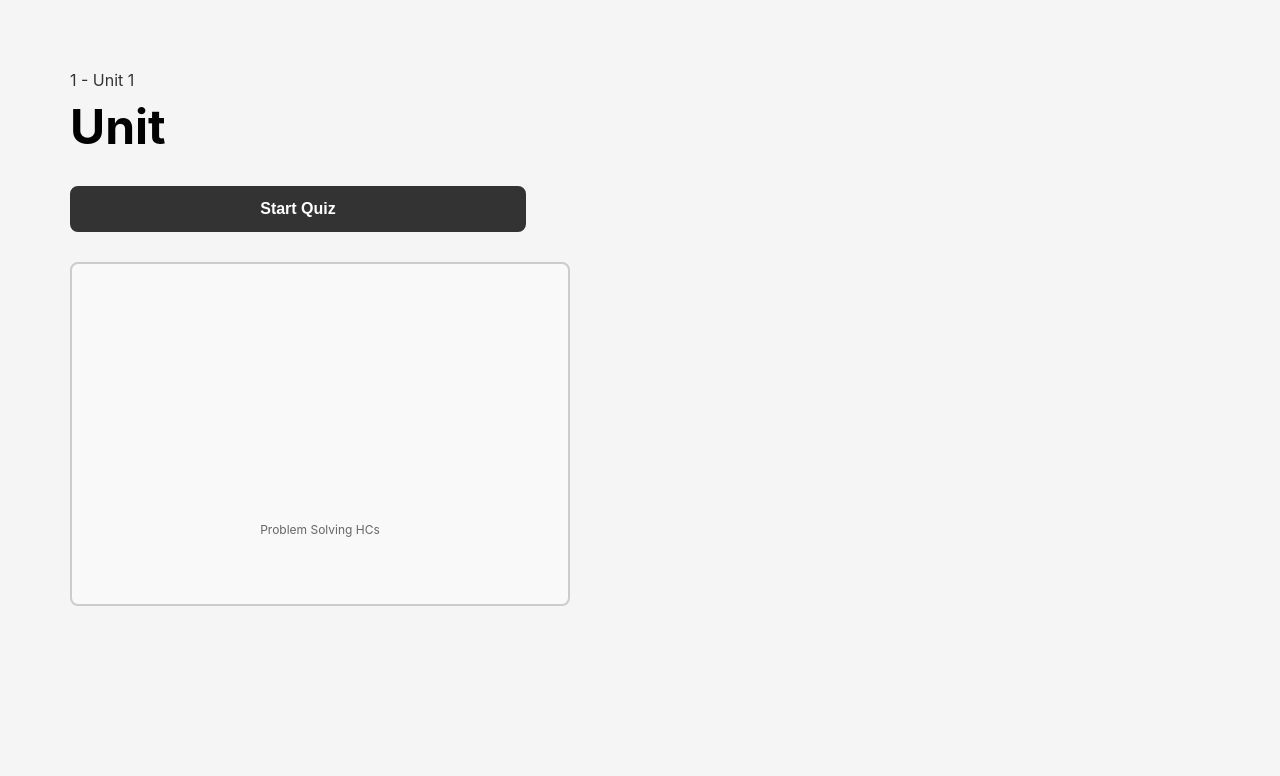
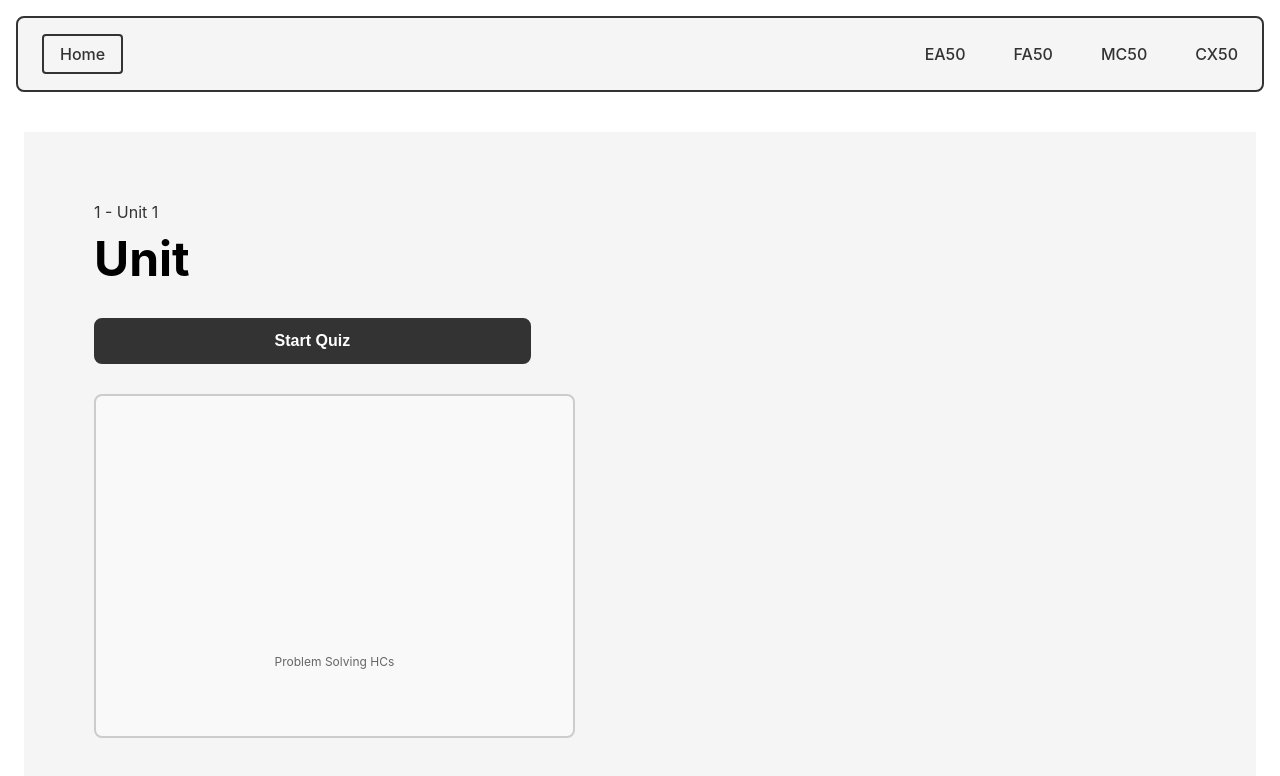
Before and after one commit to autinn/gamify-hc, a React (Create React App) app in the folder frontend/: page /course/1/unit/1 in a window 1280 px wide. Shown: the top 776 px of the page. Built offline with nearby package versions, Linux system fonts and the light colour scheme.

Commit message:
Update NavBar and MainLayout files

```diff
--- a/frontend/package.json
+++ b/frontend/package.json
@@ -9,6 +9,7 @@
     "@testing-library/user-event": "^13.5.0",
     "react": "^19.2.0",
     "react-dom": "^19.2.0",
+    "react-router-dom": "^7.9.5",
     "react-scripts": "5.0.1",
     "web-vitals": "^2.1.4"
   },
--- a/frontend/src/App.js
+++ b/frontend/src/App.js
@@ -1,5 +1,6 @@
 import React from 'react';
 import { BrowserRouter as Router, Routes, Route } from 'react-router-dom';
+import MainLayout from './components/common/layout/MainLayout';
 import MainPage from './pages/MainPage';
 import CoursePage from './pages/CoursePage';
 import UnitPage from './pages/UnitPage';
@@ -8,11 +9,13 @@ import './App.css';
 function App() {
   return (
     <Router>
+       <MainLayout>
       <Routes>
         <Route path="/" element={<MainPage />} />
         <Route path="/course/:courseId" element={<CoursePage />} />
         <Route path="/course/:courseId/unit/:unitId" element={<UnitPage />} />
       </Routes>
+      </MainLayout>
     </Router>
   );
 }
--- /dev/null
+++ b/frontend/src/components/common/layout/Header.css
@@ -0,0 +1,91 @@
+.header {
+  display: flex;
+  align-items: center;
+  justify-content: space-between;
+  padding: 16px 24px;
+  background-color: #f5f5f5;
+  border: 2px solid #333;
+  border-radius: 8px;
+  margin: 16px;
+  gap: 40px;
+  position: relative;
+  z-index: 100;
+}
+
+.header__home-button {
+  padding: 8px 16px;
+  border: 2px solid #333;
+  border-radius: 4px;
+  text-decoration: none;
+  color: #333;
+  font-weight: 500;
+  white-space: nowrap;
+  transition: background-color 0.2s;
+  flex-shrink: 0;
+}
+
+.header__home-button:hover {
+  background-color: #e0e0e0;
+}
+
+.header__course-nav {
+  display: flex;
+  gap: 48px;
+  margin-left: -10px;
+  flex-shrink: 0;
+  position: relative;
+}
+
+.header__course-link {
+  text-decoration: none;
+  color: #333;
+  font-weight: 500;
+  padding-bottom: 4px;
+  border-bottom: 2px solid transparent;
+  transition: border-color 0.2s;
+  white-space: nowrap;
+}
+
+.header__course-link:hover {
+  border-bottom-color: #999;
+}
+
+.header__course-link--active {
+  border-bottom: 2px solid #333;
+}
+
+.header__course-item {
+  position: relative;
+  display: inline-block;
+}
+
+.header__dropdown {
+  position: absolute;
+  top: calc(100% + 8px);
+  right: 0;
+  background-color: #ffffff;
+  border: 2px solid #333;
+  border-radius: 4px;
+  min-width: 220px;
+  box-shadow: 0 4px 8px rgba(0, 0, 0, 0.1);
+  z-index: 1000;
+  max-height: calc(100vh - 200px);
+  overflow-y: auto;
+}
+
+.header__dropdown-item {
+  display: block;
+  padding: 12px 16px;
+  text-decoration: none;
+  color: #333;
+  border-bottom: 1px solid #f0f0f0;
+  transition: background-color 0.2s;
+}
+
+.header__dropdown-item:last-child {
+  border-bottom: none;
+}
+
+.header__dropdown-item:hover {
+  background-color: #f5f5f5;
+}
--- a/frontend/src/components/common/layout/Header.js
+++ b/frontend/src/components/common/layout/Header.js
@@ -0,0 +1,85 @@
+import React, { useState } from 'react';
+import { Link, useLocation } from 'react-router-dom';
+import './Header.css';
+
+const Header = () => {
+  const location = useLocation();
+  const pathParts = location.pathname.split('/');
+  const courseId = pathParts[2];
+
+  const [openDropdown, setOpenDropdown] = useState(null);
+
+  const courseUnits = {
+    EA50: [
+      { id: 1, name: 'Scientific Method' },
+      { id: 2, name: 'Problem Solving' },
+    ],
+    FA50: [
+      { id: 1, name: 'Logical Thinking' },
+      { id: 2, name: 'Pattern Recognition' },
+    ],
+    MC50: [
+      { id: 1, name: 'Close Reading: How does language shape and represent reality?' },
+      { id: 2, name: 'Self-Assessment' },
+    ],
+    CX50: [
+      { id: 1, name: 'Characteristics of Complex Systems' },
+      { id: 2, name: 'Design Thinking' },
+    ],
+  };
+
+  const courses = [
+    { id: 'EA50', label: 'EA50' },
+    { id: 'FA50', label: 'FA50' },
+    { id: 'MC50', label: 'MC50' },
+    { id: 'CX50', label: 'CX50' },
+  ];
+
+  const handleMouseEnter = (courseId) => {
+    setOpenDropdown(courseId);
+  };
+
+  const handleMouseLeave = () => {
+    setOpenDropdown(null);
+  };
+
+  return (
+    <header className="header">
+      <Link to="/" className="header__home-button">
+        Home
+      </Link>
+      <nav className="header__course-nav">
+        {courses.map((course) => (
+          <div
+            key={course.id}
+            className="header__course-item"
+            onMouseEnter={() => handleMouseEnter(course.id)}
+            onMouseLeave={handleMouseLeave}
+          >
+            <Link
+              to={`/course/${course.id}`}
+              className={`header__course-link ${courseId === course.id ? 'header__course-link--active' : ''}`}
+            >
+              {course.label}
+            </Link>
+            {openDropdown === course.id && (
+              <div className="header__dropdown">
+                {courseUnits[course.id]?.map((unit) => (
+                  <Link
+                    key={unit.id}
+                    to={`/course/${course.id}/unit/${unit.id}`}
+                    className="header__dropdown-item"
+                  >
+                    {unit.name}
+                  </Link>
+                ))}
+              </div>
+            )}
+          </div>
+        ))}
+      </nav>
+    </header>
+  );
+};
+
+export default Header;
--- /dev/null
+++ b/frontend/src/components/common/layout/MainLayout.css
@@ -0,0 +1,11 @@
+.main-layout {
+  display: flex;
+  flex-direction: column;
+  min-height: 100vh;
+  background-color: #ffffff;
+}
+
+.main-layout__content {
+  flex: 1;
+  padding: 24px;
+}
--- a/frontend/src/components/common/layout/MainLayout.js
+++ b/frontend/src/components/common/layout/MainLayout.js
@@ -0,0 +1,24 @@
+import React from 'react';
+import Header from './Header.js';
+import './MainLayout.css';
+
+/**
+ * MainLayout - Root layout wrapper for the entire application
+ *
+ * Provides:
+ * - Global header navigation
+ * - Consistent spacing and structure
+ * - Route content rendering
+ */
+const MainLayout = ({ children }) => {
+  return (
+    <div className="main-layout">
+      <Header />
+      <main className="main-layout__content">
+        {children}
+      </main>
+    </div>
+  );
+};
+
+export default MainLayout;
```
Also changed, not shown: 1 other file (tests, documents, lock files or other folders).
